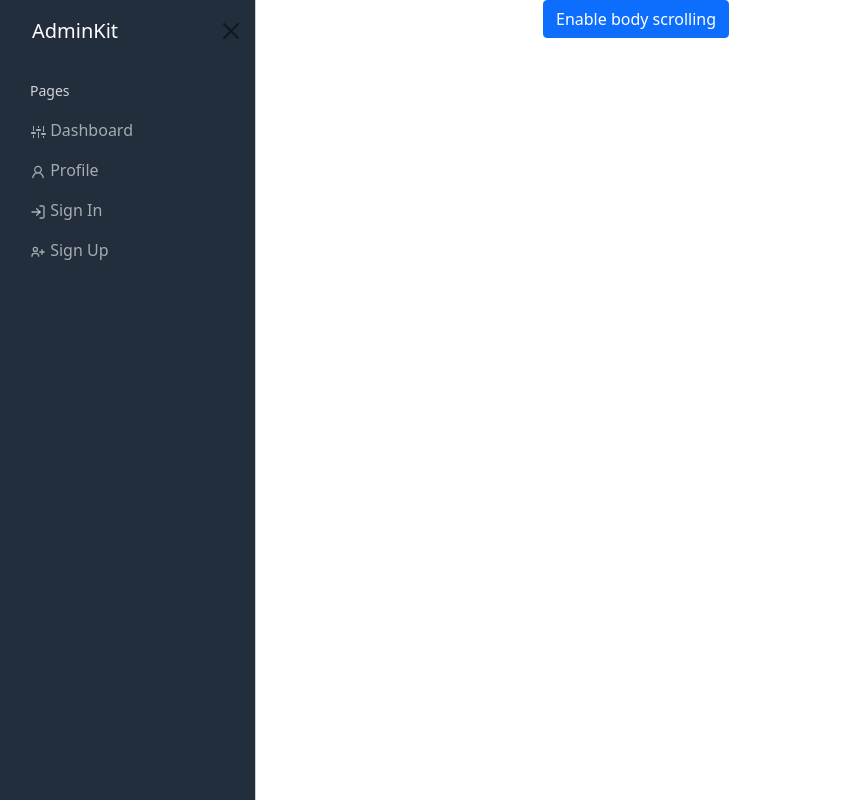
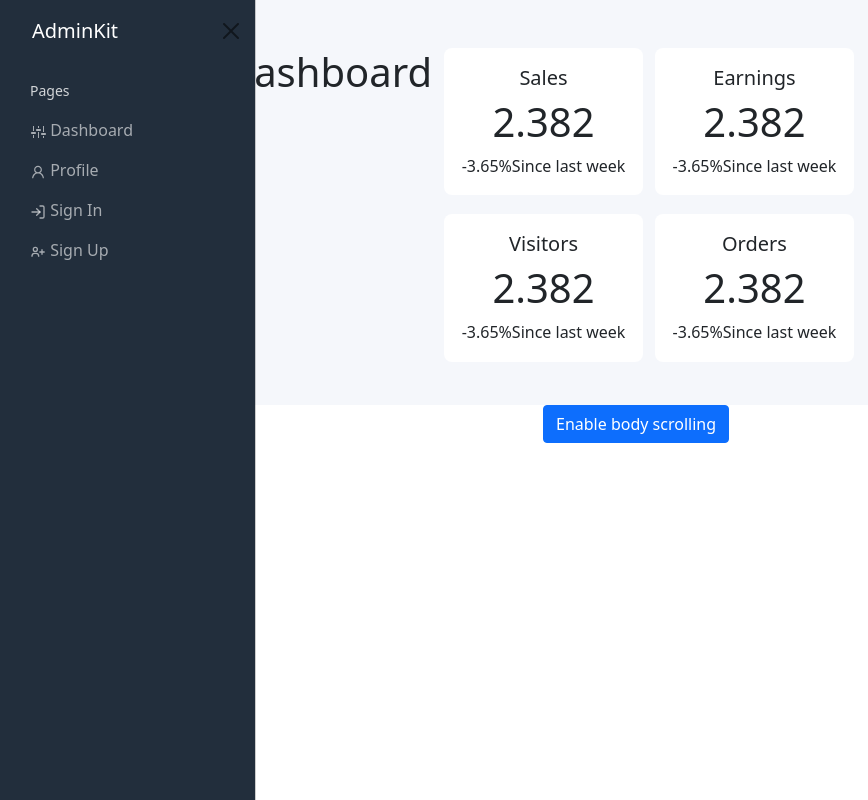
Before and after one commit to paulinairazusta/front_admin_e-commerce, a React (Create React App) app: page / in a window 1280 px wide. Shown: the whole page, without its empty margins (0-868 px from the left). Built offline with nearby package versions, Linux system fonts and the light colour scheme.

Commit message:
Cards/Main

```diff
--- a/src/App.js
+++ b/src/App.js
@@ -6,12 +6,21 @@ import OffCanvasOptions from "./components/sidebar/OffCanvasOptions";
 // import options from "./components/sidebar/options";
 import Login from "./components/login/Login";
 import options from "./components/sidebar/options";
+import Main from "./components/main/Main";
 
 function App() {
   return (
     <div className="App">
       <Routes>
-        <Route path="/" element={<OffCanvasOptions />} />
+        <Route
+          path="/"
+          element={
+            <>
+              <Main />
+              <OffCanvasOptions />
+            </>
+          }
+        />
         {/* <Route path="profile" element={<></>} /> */}
         <Route
           path="login"
--- /dev/null
+++ b/src/components/main/Card.jsx
@@ -0,0 +1,17 @@
+import React from "react";
+import "./card.css";
+
+
+const Card = ({ title, icon, amount, percentage }) => {
+  return (
+    <div className="card-container">
+      <h5>{title}</h5>
+      <div className="circle">{icon}</div>
+      <h1>{amount}</h1>
+      <span>{percentage}%</span>
+      <span>Since last week</span>
+    </div>
+  );
+};
+
+export default Card;
--- /dev/null
+++ b/src/components/main/Main.jsx
@@ -0,0 +1,38 @@
+import Card from "./Card";
+import "./main.css";
+
+function Main() {
+  return (
+    <div className="content">
+      <h1>Analytics Dashboard</h1>
+      <div className="sales-visitors-container">
+        <div className="sales-container">
+          <Card title="Sales" icon="" amount="2.382" percentage="-3.65" />
+        </div>
+        <div className="visitors-container">
+          <Card
+            title={"Visitors"}
+            icon={""}
+            amount={"2.382"}
+            percentage="-3.65"
+          />
+        </div>
+      </div>
+      <div className="earnings-orders-container">
+        <div className="earnings-container">
+          <Card
+            title={"Earnings"}
+            icon={""}
+            amount={"2.382"}
+            percentage="-3.65"
+          />
+        </div>
+        <div className="orders-container">
+          <Card title={"Orders"} icon={""} amount={"2.382"} percentage="-3.65" />
+        </div>
+      </div>
+    </div>
+  );
+}
+
+export default Main;
--- /dev/null
+++ b/src/components/main/card.css
@@ -0,0 +1,6 @@
+.card-container {
+  background-color: white;
+  border-radius: 0.5rem;
+  margin-bottom: 1.2rem;
+  padding: 1.1rem;
+}
--- /dev/null
+++ b/src/components/main/main.css
@@ -0,0 +1,15 @@
+.content {
+  background-color: #f5f7fb;
+  display: flex;
+  max-width: 100vw;
+  padding: 3rem 3rem 1.5rem;
+}
+
+.sales-visitors-container {
+  padding: 0 12px;
+}
+
+.sales-container {
+}
+.visitors-container {
+}
```
